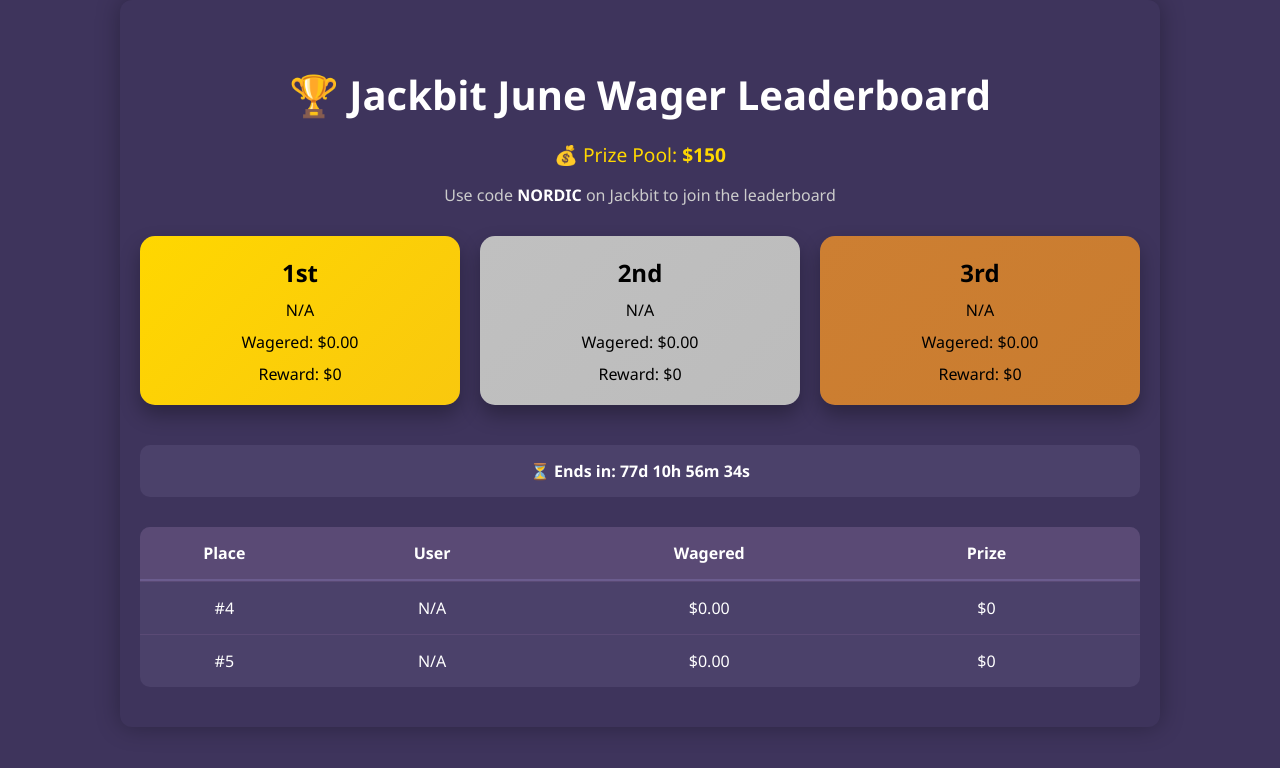
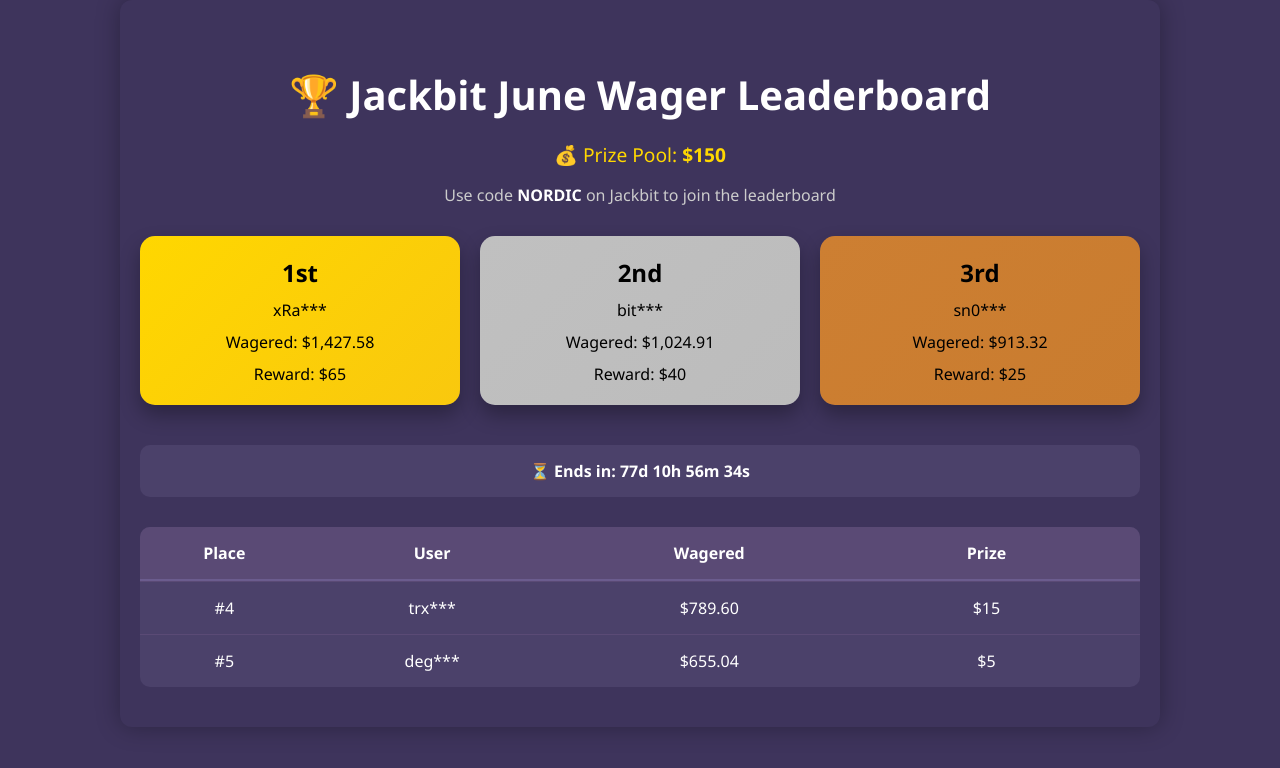
Before and after one commit to EmziBoss/jackbit-leaderboard, a React (Vite) app: page / in a window 1280 px wide. Shown: the top 768 px of the page. Built offline with nearby package versions, Linux system fonts and the light colour scheme.

Commit message:
Update App.jsx

```diff
--- a/src/App.jsx
+++ b/src/App.jsx
@@ -4,11 +4,11 @@
 const countdownTarget = new Date("2025-06-31T23:59:59").getTime();
 
 const leaderboardData = [
-  { place: 1, user: "N/A", wagered: "$0.00", reward: "$0" },
-  { place: 2, user: "N/A", wagered: "$0.00", reward: "$0" },
-  { place: 3, user: "N/A", wagered: "$0.00", reward: "$0" },
-  { place: 4, user: "N/A", wagered: "$0.00", reward: "$0" },
-  { place: 5, user: "N/A", wagered: "$0.00", reward: "$0" },
+  { place: 1, user: "xRa***", wagered: "$1,427.58", reward: "$65" },
+  { place: 2, user: "bit***", wagered: "$1,024.91", reward: "$40" },
+  { place: 3, user: "sn0***", wagered: "$913.32", reward: "$25" },
+  { place: 4, user: "trx***", wagered: "$789.60", reward: "$15" },
+  { place: 5, user: "deg***", wagered: "$655.04", reward: "$5" },
 ];
 
 function getOrdinal(n) {
```
